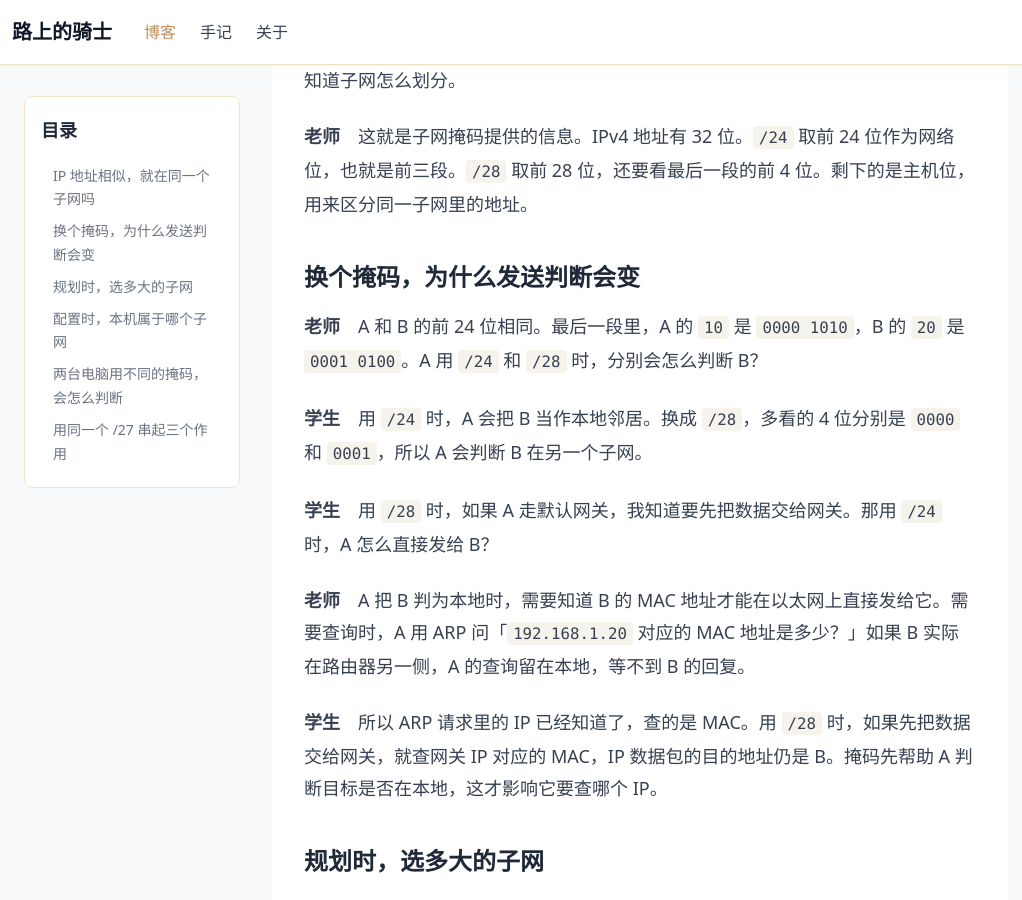
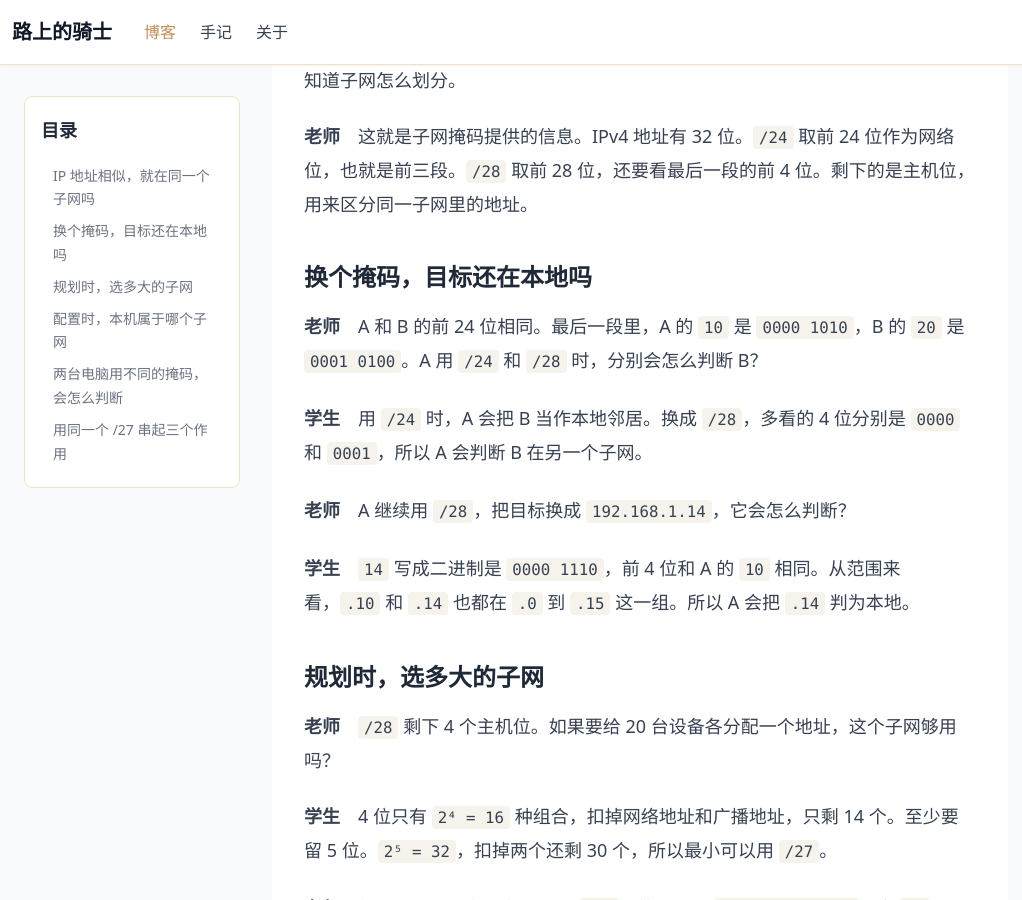
Before and after one commit to luli100/luli100.github.io, a Jekyll site: the page built from _posts/2022-10-28-subnet-mask-purpose.html, in a window 1280 px wide and 900 px high, scrolled down 669 px. Shown: the whole window, without its empty margins (0-1022 px from the left). Built offline with Jekyll 4.4.1, drawn with Linux system fonts in a browser that asks for light colours; some of the changed text lies outside the part shown.

Commit message:
收紧子网掩码续篇的问答范围
将 ARP、默认网关和 ping 排障改为本地子网判断练习，保留从初始猜测、掩码反例和边界计算到三项用途总结的过程。

已核对目录、前后篇链接、各段问答和子网算例，线上部署将在推送后验证。

```diff
--- a/_posts/2022-10-28-subnet-mask-purpose.html
+++ b/_posts/2022-10-28-subnet-mask-purpose.html
@@ -6,7 +6,7 @@ description: 从“前三段相同就是同一子网”的直觉出发，用反
 toc:
   - title: IP 地址相似，就在同一个子网吗
     anchor: intuition
-  - title: 换个掩码，为什么发送判断会变
+  - title: 换个掩码，目标还在本地吗
     anchor: local-delivery
   - title: 规划时，选多大的子网
     anchor: planning
@@ -26,12 +26,11 @@ toc:
 <p><strong>学生</strong>　A 的末尾是 <code>.10</code>，在第一组。B 的末尾是 <code>.20</code>，在第二组。除了 IP，还需要知道子网怎么划分。</p>
 <p><strong>老师</strong>　这就是子网掩码提供的信息。IPv4 地址有 32 位。<code>/24</code> 取前 24 位作为网络位，也就是前三段。<code>/28</code> 取前 28 位，还要看最后一段的前 4 位。剩下的是主机位，用来区分同一子网里的地址。</p>
 
-<h2 id="local-delivery">换个掩码，为什么发送判断会变</h2>
+<h2 id="local-delivery">换个掩码，目标还在本地吗</h2>
 <p><strong>老师</strong>　A 和 B 的前 24 位相同。最后一段里，A 的 <code>10</code> 是 <code>0000 1010</code>，B 的 <code>20</code> 是 <code>0001 0100</code>。A 用 <code>/24</code> 和 <code>/28</code> 时，分别会怎么判断 B？</p>
 <p><strong>学生</strong>　用 <code>/24</code> 时，A 会把 B 当作本地邻居。换成 <code>/28</code>，多看的 4 位分别是 <code>0000</code> 和 <code>0001</code>，所以 A 会判断 B 在另一个子网。</p>
-<p><strong>学生</strong>　用 <code>/28</code> 时，如果 A 走默认网关，我知道要先把数据交给网关。那用 <code>/24</code> 时，A 怎么直接发给 B？</p>
-<p><strong>老师</strong>　A 把 B 判为本地时，需要知道 B 的 MAC 地址才能在以太网上直接发给它。需要查询时，A 用 ARP 问「<code>192.168.1.20</code> 对应的 MAC 地址是多少？」如果 B 实际在路由器另一侧，A 的查询留在本地，等不到 B 的回复。</p>
-<p><strong>学生</strong>　所以 ARP 请求里的 IP 已经知道了，查的是 MAC。用 <code>/28</code> 时，如果先把数据交给网关，就查网关 IP 对应的 MAC，IP 数据包的目的地址仍是 B。掩码先帮助 A 判断目标是否在本地，这才影响它要查哪个 IP。</p>
+<p><strong>老师</strong>　A 继续用 <code>/28</code>，把目标换成 <code>192.168.1.14</code>，它会怎么判断？</p>
+<p><strong>学生</strong>　<code>14</code> 写成二进制是 <code>0000 1110</code>，前 4 位和 A 的 <code>10</code> 相同。从范围来看，<code>.10</code> 和 <code>.14</code> 也都在 <code>.0</code> 到 <code>.15</code> 这一组。所以 A 会把 <code>.14</code> 判为本地。</p>
 
 <h2 id="planning">规划时，选多大的子网</h2>
 <p><strong>老师</strong>　<code>/28</code> 剩下 4 个主机位。如果要给 20 台设备各分配一个地址，这个子网够用吗？</p>
@@ -52,10 +51,12 @@ toc:
 <h2 id="sending">两台电脑用不同的掩码，会怎么判断</h2>
 <p><strong>老师</strong>　假设两台电脑接在同一个局域网里。A 配成 <code>192.168.1.45/28</code>，B 配成 <code>192.168.1.50/27</code>。它们会把对方当作本地邻居吗？</p>
 <p><strong>学生</strong>　A 的范围是 <code>.32</code> 到 <code>.47</code>，所以它认为 <code>.50</code> 在外面。B 的范围是 <code>.32</code> 到 <code>.63</code>，所以它认为 <code>.45</code> 在本地。两台电脑各用自己的掩码，判断可以不同。</p>
-<p><strong>老师</strong>　所以 B 的 ping 请求可以直接送到 A。A 如果只有自己的直连子网路由，就无法把回复送回 <code>.50</code>，B 会等到超时。把 A 改成 <code>/27</code> 后，两台电脑都把对方判为本地，请求和回复都可以直接交付。</p>
+<p><strong>老师</strong>　只改 A 的掩码，要让 A 也把 B 判为本地，A 最长可以用多少位的前缀？</p>
+<p><strong>学生</strong>　<code>/27</code>。<code>.45</code> 和 <code>.50</code> 的前 27 位相同，第 28 位不同。A 改成 <code>/27</code> 后，两台电脑都会把对方判为本地。</p>
 
 <h2 id="summary">用同一个 /27 串起三个作用</h2>
-<p>子网掩码区分网络位与主机位。以 <code>192.168.1.45/27</code> 为例，这条分界线贯穿三个场景。</p>
+<p><strong>老师</strong>　回到 <code>192.168.1.45/27</code>。同一个掩码，在规划、配置和发送时各帮我们判断什么？</p>
+<p><strong>学生</strong>　子网掩码区分网络位与主机位。三个场景用的都是这条分界。</p>
 <ol>
   <li><strong>规划时定容量。</strong> <code>/27</code> 留 5 个主机位，提供 32 个地址，其中 30 个可分配给设备。</li>
   <li><strong>配置时定范围。</strong> 把 <code>192.168.1.45</code> 和 <code>/27</code> 配在一起，就能确定本机属于 <code>192.168.1.32/27</code>，地址范围是 <code>.32</code> 到 <code>.63</code>。</li>
```
